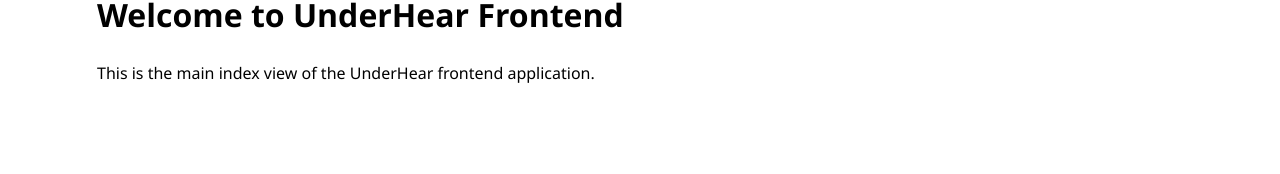
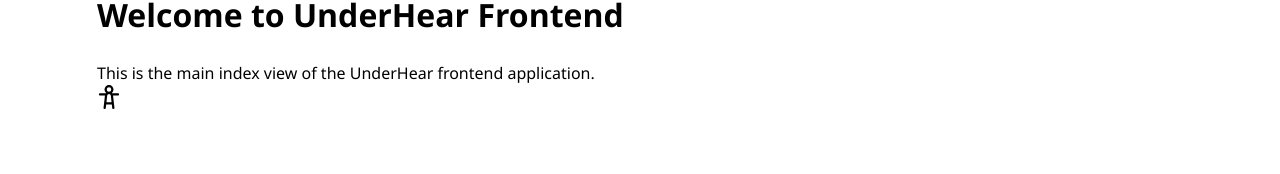
Before and after one commit to UnderHear-tools/UnderHear-Web, a Vue app in the folder UnderHear-frontend/: page / in a window 1280 px wide. Shown: the part 126-300 px from the top of the page. Built offline with nearby package versions, Linux system fonts and the light colour scheme.

Commit message:
新增Octicons-vue图标库

```diff
--- /dev/null
+++ b/UnderHear-frontend/src/components/z-ui/icon/Octicons-vue/icons/accessibility.vue
@@ -0,0 +1,18 @@
+<template>
+  <svg
+    aria-hidden="true"
+    focusable="false"
+    :width="size"
+    :height="size"
+    viewBox="0 0 16 16"
+    fill="currentColor"
+  >
+    <path d="M9.923 5.302c.063.063.122.129.178.198H14A.75.75 0 0 1 14 7h-3.3l.578 5.163.362 2.997a.75.75 0 0 1-1.49.18L9.868 13H6.132l-.282 2.34a.75.75 0 0 1-1.49-.18l.362-2.997L5.3 7H2a.75.75 0 0 1 0-1.5h3.9a2.54 2.54 0 0 1 .176-.198 3 3 0 1 1 3.847 0ZM9.2 7.073h-.001a1.206 1.206 0 0 0-2.398 0L6.305 11.5h3.39ZM9.5 3a1.5 1.5 0 1 0-3.001.001A1.5 1.5 0 0 0 9.5 3Z"></path>
+  </svg>
+</template>
+
+<script setup lang="ts">
+withDefaults(defineProps<{ size?: number | string }>(), {
+  size: 16,
+})
+</script>
--- /dev/null
+++ b/UnderHear-frontend/src/components/z-ui/icon/Octicons-vue/index.ts
@@ -0,0 +1 @@
+export { default as accessibility } from "./icons/accessibility.vue"
--- a/UnderHear-frontend/src/module/index/views/index.vue
+++ b/UnderHear-frontend/src/module/index/views/index.vue
@@ -2,11 +2,13 @@
   <zContainer>
     <h1>Welcome to UnderHear Frontend</h1>
     <p>This is the main index view of the UnderHear frontend application.</p>
+    <accessibility :size="24" />
   </zContainer>
 </template>
 
 <script setup lang="ts">
 import { zContainer } from '@/components/z-ui/container/zContainer'
+import { accessibility } from '@/components/z-ui/icon/Octicons-vue/index.ts'
 </script>
 
 <style scoped>
```
